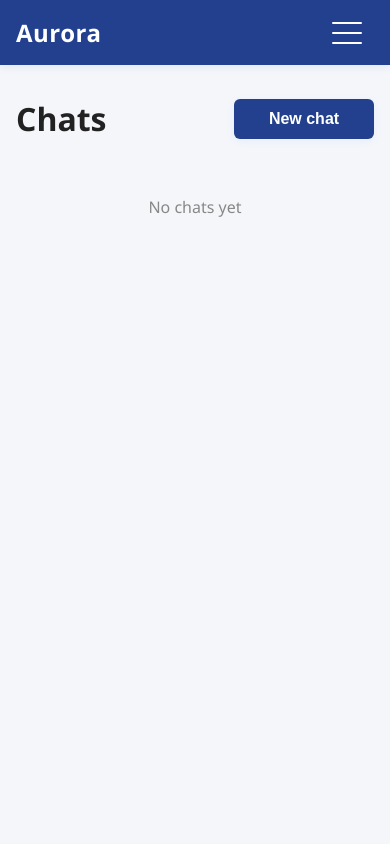
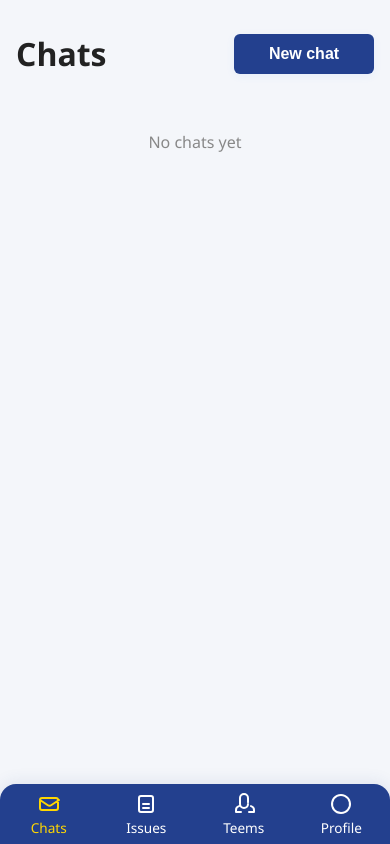
Before and after one commit to DubroffSky/aurora, a Django app: page /chats/ in a window 390 px wide. Run offline with Django 5.2, Linux system fonts and the light colour scheme; the visitor is signed in with stand-in values (Sample User, id 1); data that the repository does not hold is empty.

Commit message:
navbar mobile update

```diff
--- a/aurora/aurora_store/templates/aurora_store/base.html
+++ b/aurora/aurora_store/templates/aurora_store/base.html
@@ -20,6 +20,53 @@
             position: sticky;
             top: 0;
             z-index: 100;
+        }
+
+        /* Bottom navbar for mobile */
+        @media (max-width: 768px) {
+            .navbar {
+                display: none;
+            }
+            .bottom-navbar {
+                display: flex;
+                position: fixed;
+                left: 0;
+                right: 0;
+                bottom: 0;
+                background: #23408e;
+                box-shadow: 0 -2px 16px rgba(35,64,142,0.10);
+                z-index: 1002;
+                justify-content: space-around;
+                align-items: center;
+                height: 60px;
+                border-top-left-radius: 16px;
+                border-top-right-radius: 16px;
+                padding-bottom: env(safe-area-inset-bottom);
+            }
+            .bottom-navbar a {
+                color: #fff;
+                text-decoration: none;
+                display: flex;
+                flex-direction: column;
+                align-items: center;
+                font-size: 0.85em;
+                flex: 1;
+                transition: color 0.2s;
+            }
+            .bottom-navbar a.active, .bottom-navbar a:active, .bottom-navbar a:focus {
+                color: #ffd700;
+            }
+            .bottom-navbar svg {
+                margin-bottom: 2px;
+                width: 24px;
+                height: 24px;
+            }
+        }
+
+        @media (min-width: 769px) {
+            .bottom-navbar {
+                display: none !important;
+            }
         }
         main, .container, .row {
             margin-top: 84px;
@@ -486,6 +533,7 @@
 </head>
 <body>
 
+
     <nav class="navbar">
         <div class="navbar-container">
             <a class="navbar-brand" href="{% url 'aurora_store:home' %}">Aurora</a>
@@ -505,8 +553,6 @@
                     </li>
                     <li class="nav-item">
                         <a class="nav-link" href="{% url 'aurora_store:tasks_list' %}">Tasks</a>
-                    </li>
-                    <li class="nav-item">
                     </li>
                     {% if user.is_staff %}
                     <li class="nav-item">
@@ -529,6 +575,39 @@
                 {% endif %}
             </ul>
         </div>
+    </nav>
+
+    <!-- Bottom navbar for mobile -->
+    <nav class="bottom-navbar">
+        {% if user.is_authenticated %}
+            <a href="{% url 'aurora_store:chat_list' %}" class="{% if request.resolver_match.url_name == 'chat_list' %}active{% endif %}" title="Чаты">
+                <svg xmlns="http://www.w3.org/2000/svg" fill="none" viewBox="0 0 24 24" stroke="currentColor"><path stroke-linecap="round" stroke-linejoin="round" stroke-width="2" d="M3 8l7.89 5.26a3 3 0 003.22 0L22 8m-19 8V8a2 2 0 012-2h14a2 2 0 012 2v8a2 2 0 01-2 2H5a2 2 0 01-2-2z"/></svg>
+                Chats
+            </a>
+            <a href="{% url 'aurora_store:tasks_list' %}" class="{% if request.resolver_match.url_name == 'tasks_list' %}active{% endif %}">
+                <svg xmlns="http://www.w3.org/2000/svg" fill="none" viewBox="0 0 24 24" stroke="currentColor"><path stroke-linecap="round" stroke-linejoin="round" stroke-width="2" d="M9 12h6m-6 4h6m2 4H7a2 2 0 01-2-2V6a2 2 0 012-2h10a2 2 0 012 2v12a2 2 0 01-2 2z"/></svg>
+                Issues
+            </a>
+            {% if user.is_staff %}
+            <a href="{% url 'aurora_store:projects_list' %}" class="{% if request.resolver_match.url_name == 'projects_list' %}active{% endif %}">
+                <svg xmlns="http://www.w3.org/2000/svg" fill="none" viewBox="0 0 24 24" stroke="currentColor"><path stroke-linecap="round" stroke-linejoin="round" stroke-width="2" d="M17 20h5v-2a4 4 0 00-3-3.87M9 20H4v-2a4 4 0 013-3.87m9-4V6a4 4 0 00-8 0v6m8 0a4 4 0 01-8 0"/></svg>
+                Teems
+            </a>
+            {% endif %}
+            <a href="{% url 'aurora_store:profile' %}" class="{% if request.resolver_match.url_name == 'profile' %}active{% endif %}">
+                <svg xmlns="http://www.w3.org/2000/svg" fill="none" viewBox="0 0 24 24" stroke="currentColor"><path stroke-linecap="round" stroke-linejoin="round" stroke-width="2" d="M5.121 17.804A9 9 0 1112 21a9 9 0 01-6.879-3.196z"/></svg>
+                Profile
+            </a>
+        {% else %}
+            <a href="{% url 'aurora_store:login' %}" class="{% if request.resolver_match.url_name == 'login' %}active{% endif %}">
+                <svg xmlns="http://www.w3.org/2000/svg" fill="none" viewBox="0 0 24 24" stroke="currentColor"><path stroke-linecap="round" stroke-linejoin="round" stroke-width="2" d="M5 12h14M12 5l7 7-7 7"/></svg>
+                Log in
+            </a>
+            <a href="{% url 'aurora_store:register' %}" class="{% if request.resolver_match.url_name == 'register' %}active{% endif %}">
+                <svg xmlns="http://www.w3.org/2000/svg" fill="none" viewBox="0 0 24 24" stroke="currentColor"><path stroke-linecap="round" stroke-linejoin="round" stroke-width="2" d="M12 4v16m8-8H4"/></svg>
+                Sign up
+            </a>
+        {% endif %}
     </nav>
 
     <div class="container">
```
